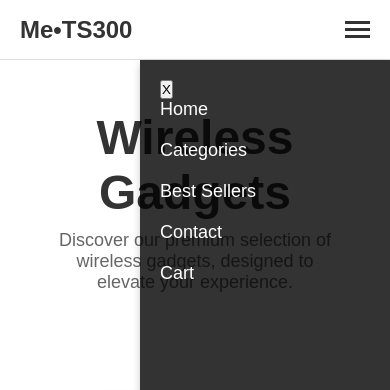
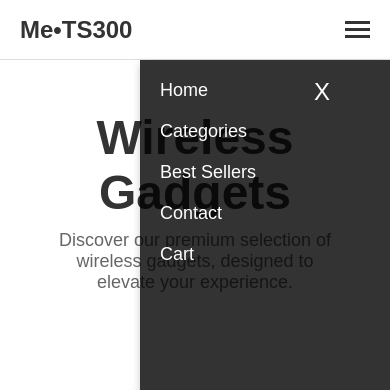
Before and after one commit to MicheleColella/TechStore, a plain HTML site: page Index.html in a window 390 px wide. Both pictures are taken after a click on the element 357 px from the left and 29 px from the top of the page. Shown: the top 390 px of the page. Drawn offline with Linux system fonts and the light colour scheme.

Commit message:
Aggiustato il menù a tendina

```diff
--- a/css/home.css
+++ b/css/home.css
@@ -54,6 +54,7 @@ a {
 
 .navbar ul li a {
     font-size: 14px;
+    color: #333; /* Colore degli elementi della navbar */
 }
 
 /* Hero section */
@@ -203,13 +204,28 @@ footer {
     color: #fff;
 }
 
-#dropdown-menu .close-btn {
+/* Modifica il colore della X per abbinarlo agli elementi della navbar */
+#dropdown-menu .close-menu {
+    color: #fff; /* Colore della navbar */
+    font-size: 24px;
+    cursor: pointer;
     position: absolute;
     top: 20px;
-    right: 20px;
-    font-size: 24px;
-    cursor: pointer;
+    right: 60px; /* Distanza dal bordo destro del menu */
+    background: none; /* Rimuove il background del bottone */
+    border: none; /* Rimuove il bordo del bottone */
+    padding: 0; /* Rimuove il padding del bottone */
+    line-height: 1; /* Assicura che la X sia centrata verticalmente */
+    display: flex;
+    align-items: center; /* Centra verticalmente la X */
+    justify-content: center; /* Centra orizzontalmente la X */
 }
+
+/* Assicurati che non ci siano stili non desiderati */
+#dropdown-menu .close-menu:focus {
+    outline: none; /* Rimuove il contorno del bottone quando ha il focus */
+}
+
 
 /* Responsive */
 @media screen and (max-width: 768px) {
@@ -218,7 +234,7 @@ footer {
         flex-direction: column;
         align-items: center;
         position: absolute;
-        top: 60px; /* Height of the header */
+        top: 60px; /* Altezza dell'header */
         right: 0;
         background-color: #fff;
         width: 100%;
```
